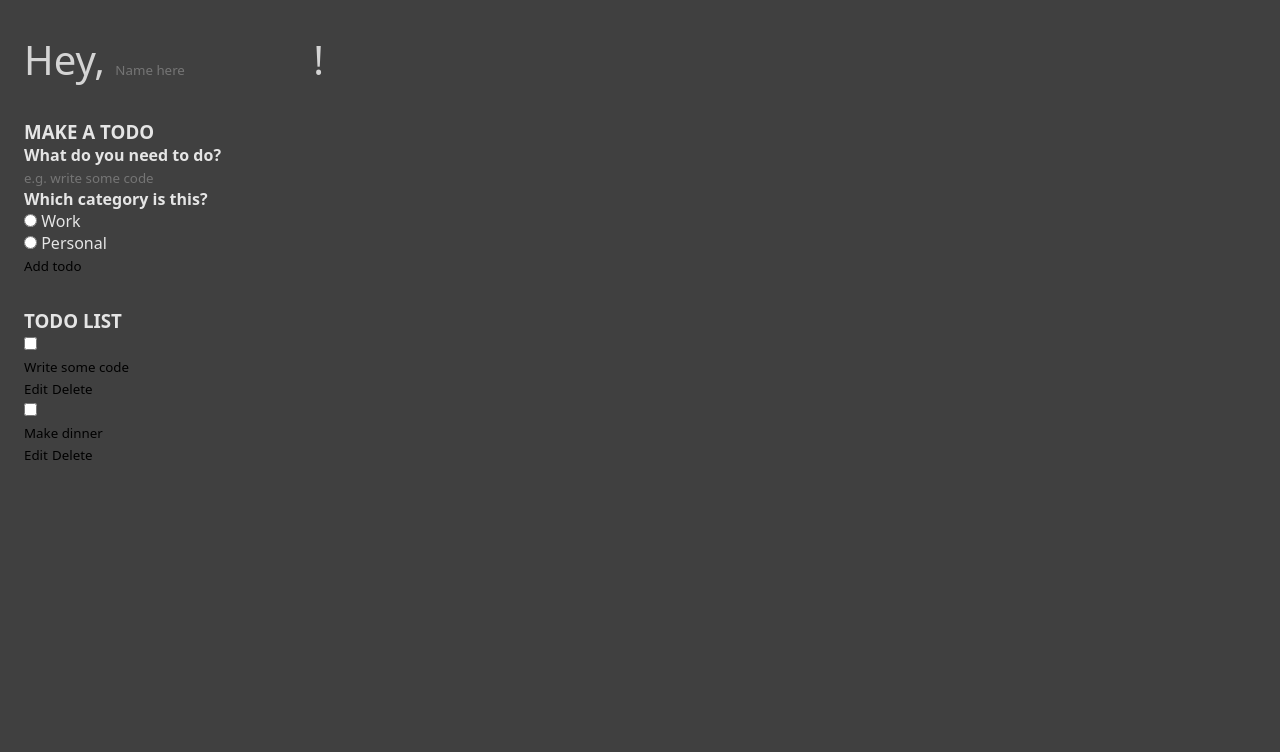
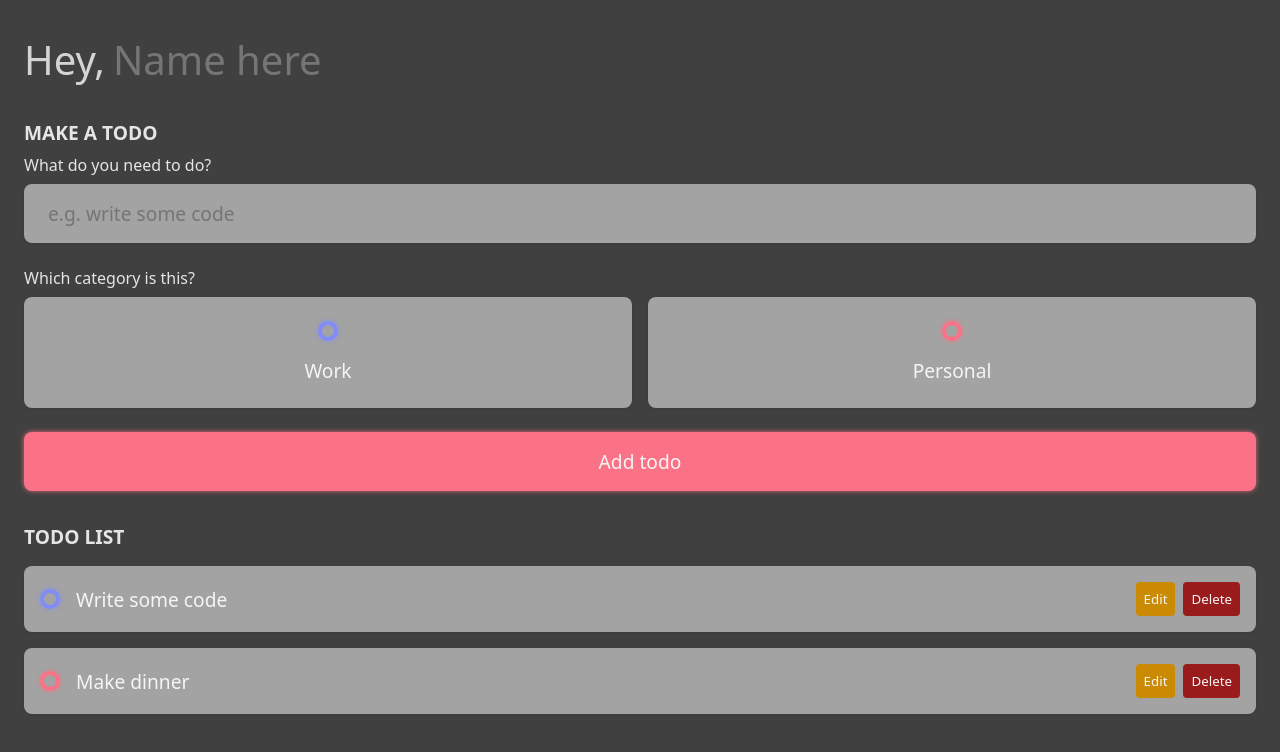
Before and after one commit to James-Rozy/what-to-do, a plain HTML site: page index.html in a window 1280 px wide. Drawn offline with Linux system fonts and the light colour scheme.

Commit message:
Rework style.css for new verison

```diff
--- a/index.html
+++ b/index.html
@@ -12,7 +12,7 @@
     <main class="container">
       <header>
         <h1 id="title">
-          Hey, <input type="text" id="name" placeholder="Name here" />!
+          Hey, <input type="text" id="name" placeholder="Name here" />
         </h1>
       </header>
 
@@ -30,21 +30,21 @@
 
           <h4>Which category is this?</h4>
           <div class="categories">
-            <div class="category-work">
-              <input type="radio" name="category" id="work" value="work" />
+            <label class="category">
+              <input type="radio" name="work" id="work" value="work" />
               <span class="bubble work"></span>
-              <label for="work">Work</label>
-            </div>
-            <div class="category-personal">
+              <p>Work</p>
+            </label>
+            <label class="category">
               <input
                 type="radio"
-                name="category"
+                name="personal"
                 id="personal"
                 value="personal"
               />
               <span class="bubble personal"></span>
-              <label for="personal">Personal</label>
-            </div>
+              <p>Personal</p>
+            </label>
           </div>
 
           <input type="submit" value="Add todo" />
--- a/style.css
+++ b/style.css
@@ -1,20 +1,23 @@
 :root {
   --main-font-family: ui-sans-serif, system-ui, -apple-system, BlinkMacSystemFont, "Segoe UI", Roboto, "Helvetica Neue", Arial, "Noto Sans", sans-serif, "Apple Color Emoji", "Segoe UI Emoji", "Segoe UI Symbol", "Noto Color Emoji";
-
+  --neutral-100: #f5f5f5;
   --neutral-200: #e5e5e5;
   --neutral-300: #d4d4d4;
   --neutral-400: #a3a3a3;
+  --neutral-500: #71717a;
+  --neutral-600: #525252;
   --neutral-700: #404040;
   --neutral-800: #262626;
   --neutral-900: #171717;
 
   --indigo-400: #818cf8;
   --rose-400: #fb7185;
+  --yellow-600: #ca8a04;
   --red-800: #991b1b;
 
   --shadow: 0 1px 3px rgba(0, 0, 0, 0.1);
-  --work-shadow: 0 0 5px rgba(129, 140, 248, 0.75);
-  --personal-shadow: 0 0 5px rgba(251, 113, 133, 0.75);
+  --work-shadow: 0 0 5px rgba(129, 140, 248, 0.85);
+  --personal-shadow: 0 0 5px rgba(251, 113, 133, 0.85);
 }
 
 *,
@@ -50,9 +53,202 @@ main > div {
   padding-right: 1.5rem;
 }
 
-header h1 {
+h1 {
   font-size: 2.5rem;
   font-weight: 300;
   color: var(--neutral-300);
   margin-bottom: 1rem;
 }
+
+h3 {
+  color: var(--neutral-200);
+  font-size: 1.2rem;
+  font-weight: 700;
+  margin-bottom: 0.5rem;
+}
+
+h4 {
+  color: var(--neutral-200);
+  font-size: 1rem;
+  font-weight: 500;
+  margin-bottom: 0.5rem;
+}
+
+header #title {
+  display: flex;
+}
+
+header #title input {
+  margin-left: 0.5rem;
+  flex: 1 1 0%;
+  min-width: 0;
+}
+
+header #title,
+header #title input {
+  color: var(--neutral-300);
+  font-size: 2.5rem;
+  font-weight: 300;
+}
+
+.make-todo input[type="text"] {
+  display: block;
+  width: 100%;
+  font-size: 1.2rem;
+  padding: 1rem 1.5rem;
+  color: var(--neutral-100);
+  background-color: var(--neutral-400);
+  border-radius: 0.5rem;
+  box-shadow: var(--shadow);
+  margin-bottom: 1.5rem;
+}
+
+.make-todo .categories {
+  display: grid;
+  grid-template-columns: repeat(2, 1fr);
+  gap: 1rem;
+  margin-bottom: 1.5rem;
+}
+
+.make-todo .categories label {
+  display: flex;
+  flex-direction: column;
+  align-items: center;
+  justify-content: center;
+  padding: 1.5rem;
+  background-color: var(--neutral-400);
+  border-radius: 0.5rem;
+  box-shadow: var(--shadow);
+  cursor: pointer;
+}
+
+input[type="radio"],
+input[type="checkbox"] {
+  display: none;
+}
+
+.bubble {
+  display: flex;
+  align-items: center;
+  justify-content: center;
+  width: 20px;
+  height: 20px;
+  border-radius: 50%;
+  border: 4px solid var(--indigo-400);
+  box-shadow: var(--work-shadow);
+}
+
+.bubble.personal {
+  border-color: var(--rose-400);
+  box-shadow: var(--personal-shadow);
+}
+
+.bubble::after {
+  content: "";
+  display: block;
+  opacity: 0;
+  width: 0px;
+  height: 0px;
+  background-color: var(--indigo-400);
+  box-shadow: var(--work-shadow);
+  border-radius: 50%;
+  transition: 0.2s ease-in-out;
+}
+
+.bubble.personal::after {
+  background-color: var(--rose-400);
+  box-shadow: var(--personal-shadow);
+}
+
+input:checked ~ .bubble::after {
+  width: 10px;
+  height: 10px;
+  opacity: 1;
+}
+
+.make-todo .categories .category p {
+  color: var(--neutral-100);
+  font-size: 1.2rem;
+  margin-top: 1rem;
+}
+
+.make-todo input[type="submit"] {
+  display: block;
+  width: 100%;
+  font-size: 1.2rem;
+  padding: 1rem 1.5rem;
+  color: var(--neutral-100);
+  background-color: var(--rose-400);
+  border-radius: 0.5rem;
+  box-shadow: var(--personal-shadow);
+  cursor: pointer;
+  transition: 0.2s ease-in-out;
+}
+
+.make-todo input[type="submit"]:hover,
+.todo-item .actions button:hover {
+  opacity: 0.75;
+}
+
+.make-todo input[type="submit"]:active,
+.todo-item .actions button:active {
+  opacity: 0.75;
+  transform: translateY(2px);
+}
+
+.todo-list .list {
+  margin: 1rem 0;
+}
+
+.todo-list .todo-item {
+  display: flex;
+  align-items: center;
+  background-color: var(--neutral-400);
+  padding: 1rem;
+  border-radius: 0.5rem;
+  box-shadow: var(--shadow);
+  margin-bottom: 1rem;
+}
+
+.todo-item label {
+  display: block;
+  margin-right: 1rem;
+  cursor: pointer;
+}
+
+.todo-item .todo-content {
+  flex: 1 1 0%;
+}
+
+.todo-item .todo-content input {
+  color: var(--neutral-100);
+  font-size: 1.2rem;
+}
+
+.todo-item .actions {
+  display: flex;
+  align-items: center;
+}
+
+.todo-item .actions button {
+  display: block;
+  padding: 0.5rem;
+  border-radius: 0.25rem;
+  color: var(--neutral-100);
+  cursor: pointer;
+  transition: 0.2s ease-in-out;
+}
+
+.todo-item .actions .edit {
+  margin-right: 0.5rem;
+  background-color: var(--yellow-600);
+}
+
+.todo-item .actions .delete {
+  background-color: var(--red-800);
+}
+
+.todo-item.done .todo-content input {
+  text-decoration: line-through;
+  color: var(--neutral-300);
+}
```
